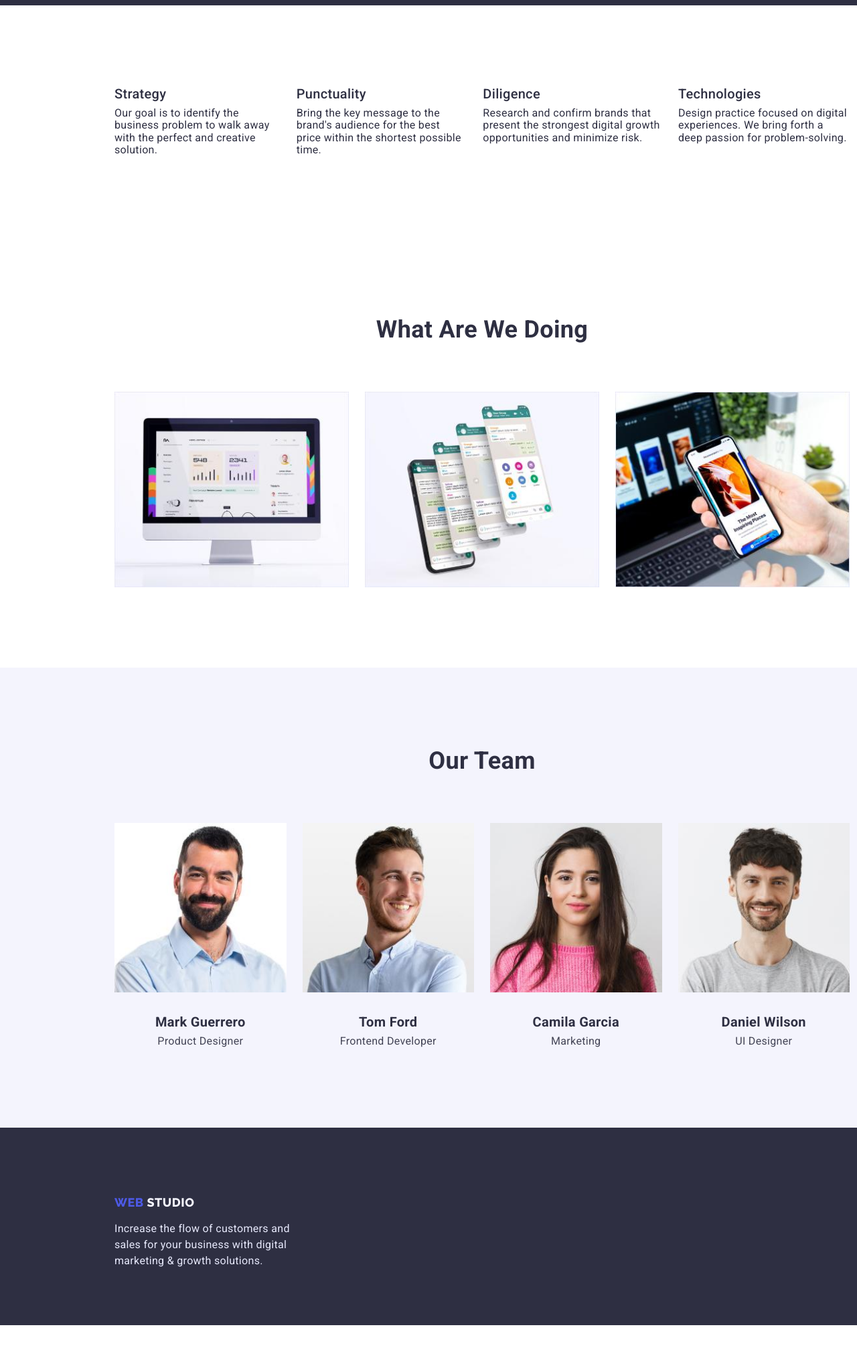
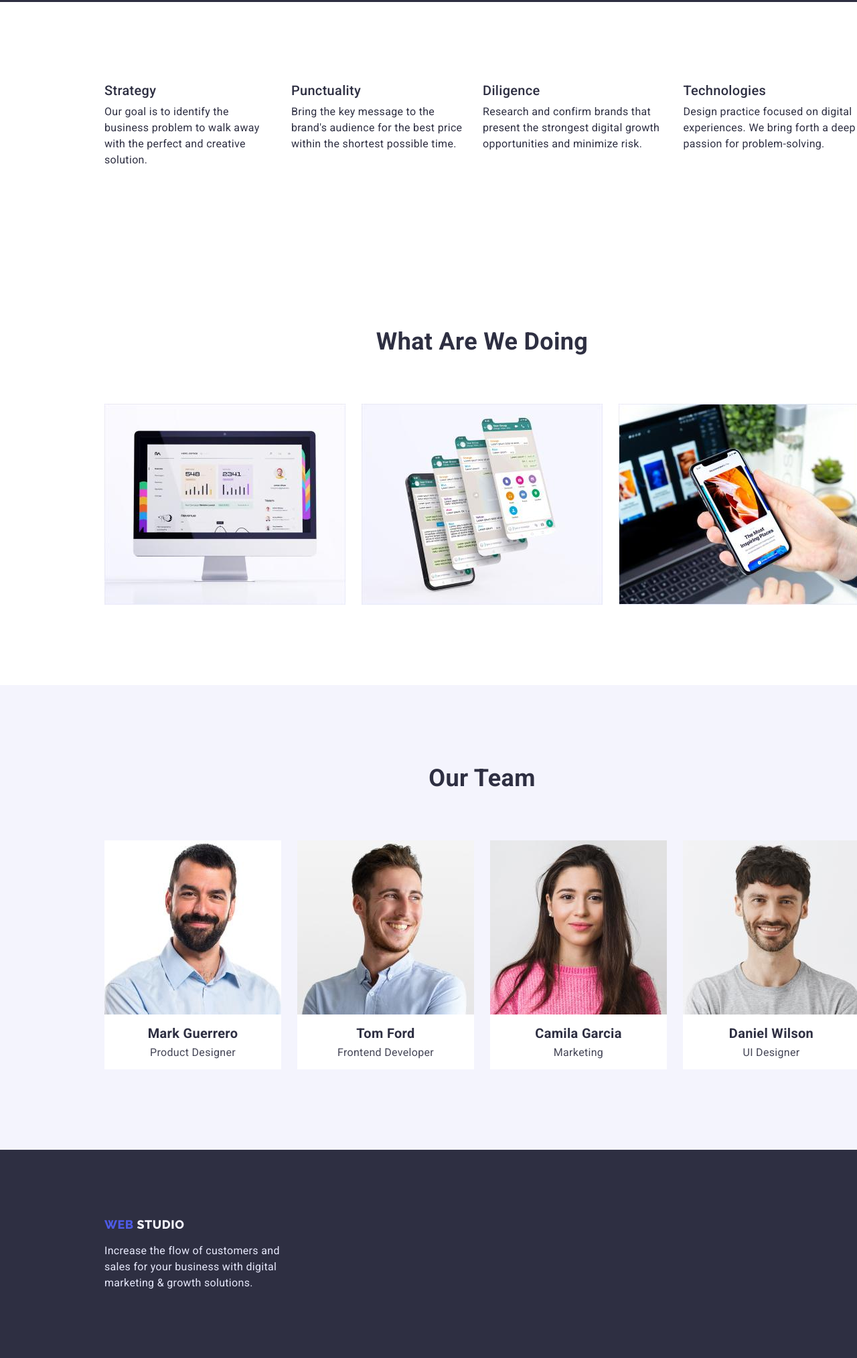
Before and after one commit to DaRia759/goit-markup-hw-04, a plain HTML site: page index.html in a window 1280 px wide. Shown: the part 674-2702 px from the top of the page at 67% size. Before the commit the page ends 2653 px from the top, so only its background shows below. Drawn offline with Linux system fonts and the light colour scheme.

Commit message:
mistakes

```diff
--- a/css/styles.css
+++ b/css/styles.css
@@ -11,17 +11,6 @@
   --sc-button-bg-color: #f4f4fd;
   --button-active: #404BBF;
   --accent-bg-color: #2E2F42;
-}
-
-.main-page {
-  width: 1440px;
-  height: 2593px;
-}
-
-.portfolio-page {
-  width: 1440px;
-  height: 2074px;
-
 }
 
 html {
@@ -86,22 +75,20 @@ body {
 
 /*Header*/
 .page-header {
-  padding-top: 24px;
-  padding-bottom: 24px;
 
   box-shadow: 0px 2px 1px rgba(46, 47, 66, 0.08), 0px 1px 1px rgba(46, 47, 66, 0.16), 0px 1px 6px rgba(46, 47, 66, 0.08);
 
 }
 
 
-.section {
+section {
   padding-top: 120px;
   padding-bottom: 120px;
 }
 
 
 .container {
-  width: 1128px;
+  width: 1158px;
   margin-left: auto;
   margin-right: auto;
   padding-left: 15px;
@@ -122,6 +109,8 @@ body {
 }
 
 .page {
+  padding-top: 24px;
+  padding-bottom: 24px;
   display: flex;
   align-items: center;
 }
@@ -246,7 +235,6 @@ body {
 
 .features-container {
   display: flex;
-
 }
 
 .features .title {
@@ -256,10 +244,6 @@ body {
   line-height: 1.2;
 }
 
-.features-item .title {
-  display: flex;
-  align-items: center;
-}
 
 .item:not(:last-child) {
   margin-right: 24px ;
@@ -278,6 +262,8 @@ body {
 .text {
   font-weight: 400;
   color: var(--accent-bg-color);
+  line-height: 1.5;
+
 }
 
 /*Filters*/
@@ -391,7 +377,7 @@ body {
 
 
 .item-wrap {
-  border-bottom: 0.5px solid #F4F4FD;
+  border: 0.5px solid #F4F4FD;
   padding: 32px 16px;
 
   display: flex;
@@ -417,6 +403,7 @@ body {
   text-transform: capitalize;
 
   margin-bottom: 72px;
+
 }
 
 .section-work {
@@ -428,8 +415,12 @@ body {
 
 }
 
+.member {
+  padding: 16px 32px;
+  background-color: var(--primary-bg-color);
+}
+
 .name {
-  padding-top: 32px;
   font-weight: 600;
   font-size: 20px;
   line-height: 1.2;
@@ -455,7 +446,6 @@ body {
 
 .footer-text {
   width: 264px;
-  height: 72px;
   left: 156px;
   top: 2421px;
 
--- a/index.html
+++ b/index.html
@@ -12,13 +12,11 @@
     <link href="https://fonts.googleapis.com/css2?family=Raleway:wght@800&family=Roboto:wght@400;500;700;900&display=swap"
     rel="stylesheet">
 </head>
-<body class="main-page">
-    <!--Top line-->
+<body>
     <header class="page-header">
-        <div  class="container page-header-container">
+        <div class="page-header-container container">
             <nav class="page-nav">
                 <a href="./index.html" class="logo"> <span class="logo-web">WEB</span>STUDIO</a>
-
                 <ul class="page list">
                     <li class="page-item"><a href="./index.html" class="link">Studio</a></li>
                     <li class="page-item"><a href="./portfolio.html" class="link">Portfolio</a></li>
@@ -35,97 +33,102 @@
     </header>
 
     <main>
+
         <!--Section 1-->
-        <section class="hero section">
+        <section class="hero">
                 <div class="container">
-                    <h1 class="hero-title">Effective Solutions <br> for Your Business
-                    </h1>
+                 <h1 class="hero-title">Effective Solutions <br> for Your Business</h1>
                     <button type="button" class="order-button">Order Service</button>
                 </div>
         </section>
 
+        <section>
         <!--Advantages-->
-
-        <section class="section">
-            <!--Section 2-->
             <div class="container">
                 <ul class="list features-container">
                     <li class="features-item item">
                         <h2 class="title">Strategy</h2>
-                        <p class="text">Our goal is to identify the business problem to walk away with the perfect and creative solution.
-                        </p>
+                        <p class="text">Our goal is to identify the business problem to walk away with the perfect and
+                        creative solution.</p>
                     </li>
                     <li class="features-item item">
                         <h2 class="title">Punctuality</h2>
-                        <p class="text">Bring the key message to the brand's audience for the best price within the shortest possible time.</p>
+                        <p class="text">Bring the key message to the brand's audience for the best price within the shortest
+                        possible time.</p>
                     </li>
                     <li class="features-item item">
                         <h2 class="title">Diligence</h2>
-                        <p class="text">Research and confirm brands that present the strongest digital growth opportunities and minimize risk.</p>
+                        <p class="text">Research and confirm brands that present the strongest digital growth opportunities
+                        and minimize risk.</p>
                     </li>
                     <li class="features-item item">
                         <h2 class="title">Technologies</h2>
-                        <p class="text">Design practice focused on digital experiences. We bring forth a deep passion for problem-solving.</p>
+                        <p class="text">Design practice focused on digital experiences. We bring forth a deep passion for
+                        problem-solving.</p>
                     </li>
                 </ul>
             </div>
         </section>
-
-
+        <section>
+            <div class="container">
                 <!--Works-->
-        <section class="section">
-            <div class="container">
                 <h2 class="section-title">What are we doing</h2>
 
                     <ul class="work-list list">
                         <li class="item"><img src="./images/screen.jpg" alt="screen" width="360" height="300"></li>
-                    <li class="item"><img src="./images/mobile_screens.jpg" alt="mobile_screens" width="360" height="300"></li>
+                        <li class="item"><img src="./images/mobile_screens.jpg" alt="mobile_screens" width="360" height="300">
+                        </li>
                         <li class="item"><img src="./images/application.jpg" alt="application" width="360" height="300"></li>
                     </ul>
             </div>
-
-
         </section>
 
-
+        <section class="section-work">
+            <div class="container">
                 <!--Team-->
-        <section class="section-work section">
-            <div class="container">
-                <h2 class="section-title member">Our Team</h2>
-
+                <h2 class="section-title">Our Team</h2>
                 <ul class="member-list list">
                     <li class="item">
                         <img src="./images/mark_guerrero.jpg" alt="Mark_Guerrero" width="264" height="260">
+                        <div class="member">
                             <h3 class="title name">Mark Guerrero</h3>
                             <p class="position">Product Designer</p>
+                        </div>
                     </li>
                     <li class="item">
                         <img src="./images/tom_ford.jpg" alt="Tom_Ford" width="264" height="260">
+                        <div class="member">
                             <h3 class="title name">Tom Ford</h3>
                             <p class="position">Frontend Developer</p>
+                        </div>
                     </li>
                     <li class="item">
                         <img src="./images/camila_garcia.jpg" alt="Camila_Garcia" width="264" height="260">
+                        <div class="member">
                             <h3 class="title name">Camila Garcia</h3>
                             <p class="position">Marketing</p>
+                        </div>
+
                     </li>
                     <li class="item">
                         <img src="./images/daniel_wilson.jpg" alt="Daniel_Wilson" width="264" height="260">
+                        <div class="member">
                             <h3 class="title name">Daniel Wilson</h3>
                             <p class="position">UI Designer</p>
+                        </div>
                     </li>
                 </ul>
             </div>
-
         </section>
     </main>
+    <footer class="footer">
+        <!--Footer-->
+        <div class="container">
+            <a href="/" class="logo"> <span class="logo-web">WEB</span> <span class="logo-studio">STUDIO</span></a>
+            <p class="footer-text">Increase the flow of customers and sales for your business with digital marketing &
+            growth solutions.</p>
+        </div>
 
-    <footer class="footer">
-        <div class="container">
-        <!--Footer-->
-        <a href="/" class="logo"> <span class="logo-web">WEB</span> <span class="logo-studio">STUDIO</span></a>
-      <p class="footer-text">Increase the flow of customers and sales for your business with digital marketing & growth solutions.</p>
-        </div>
     </footer>
 </body>
 </html>
```
Also changed, not shown: portfolio.html (+1 -1 lines). Lines whose indentation alone changed are shown as unchanged.
